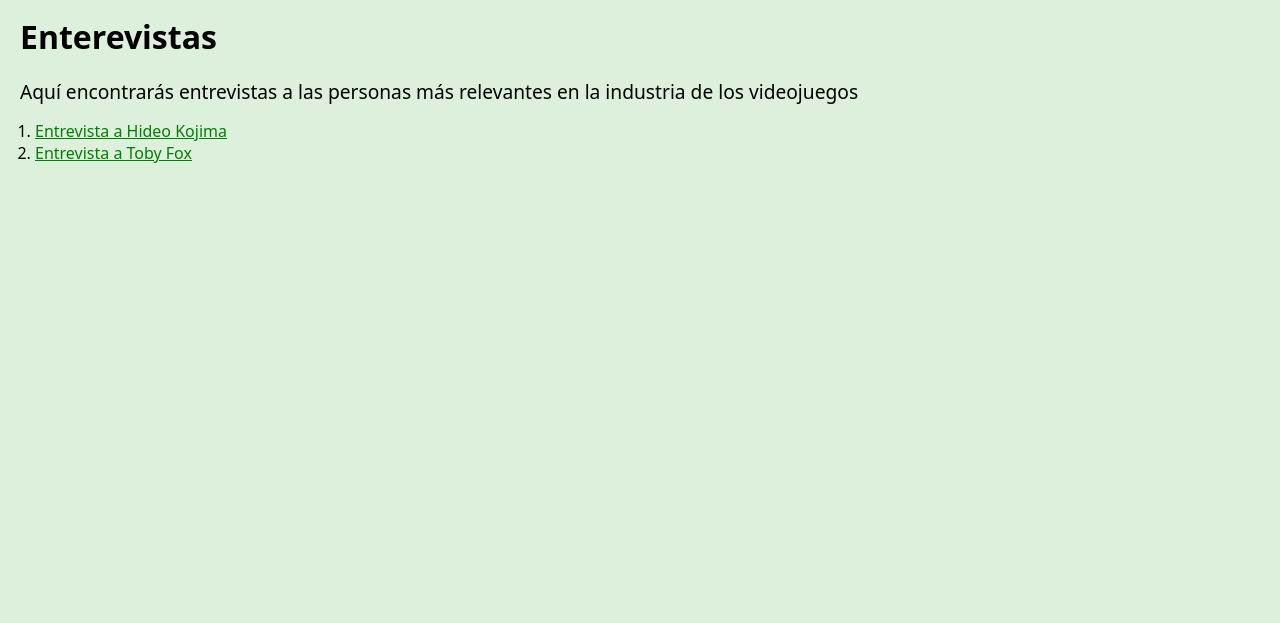
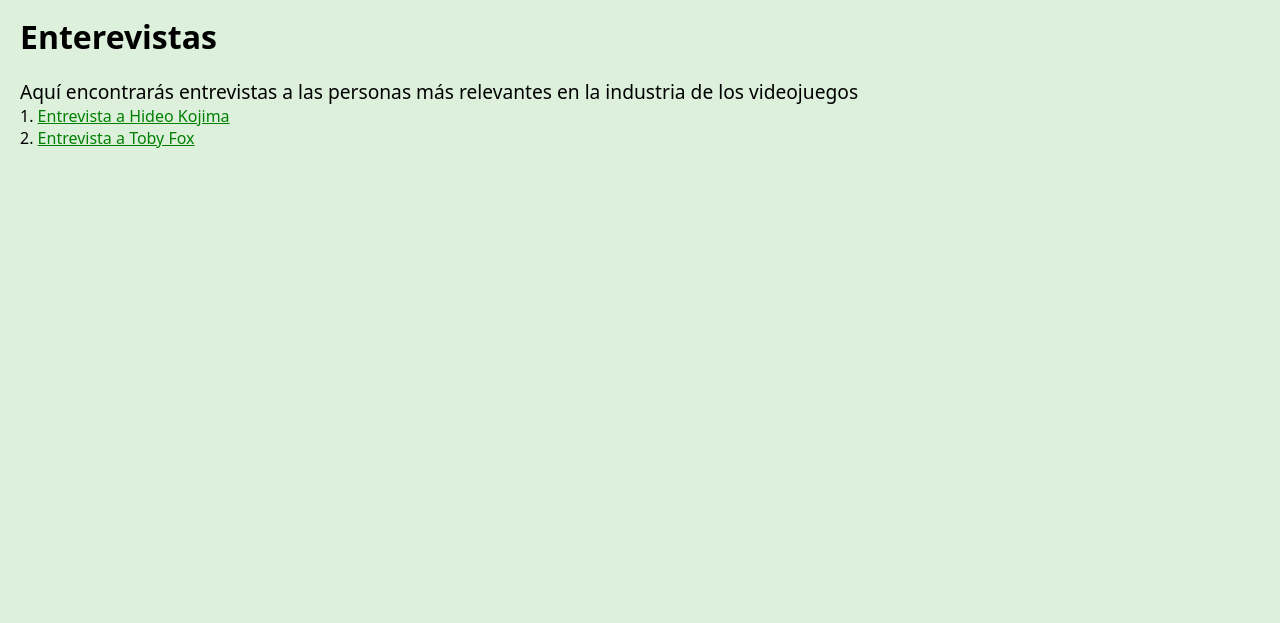
Before and after one commit to iz45/iz45.github.io, a plain HTML site: page entrevistas.html in a window 1280 px wide. Shown: the part 95-718 px from the top of the page. Drawn offline with Linux system fonts and the light colour scheme.

Commit message:
Add files via upload

```diff
--- a/entrevistas.html
+++ b/entrevistas.html
@@ -33,7 +33,7 @@
     <main>
         <h1>Enterevistas</h1>
         <p>Aquí encontrarás entrevistas a las personas más relevantes en la industria de los videojuegos</p>
-        <ol class="menu">
+        <ol class="lista">
             <li>
                 <a href="entrevistas/kojima.html">Entrevista a Hideo Kojima</a>
             </li>
--- a/estilos.css
+++ b/estilos.css
@@ -93,19 +93,24 @@ header a:hover {
 }
 
 /*cambia los estilos de los links del menú de navegación*/
-.menu {
+.menu{
     padding: 15px;
 }
 
 ul{
     list-style-type: circle;
+    list-style-position: inside;
 }
 
-.menu a {
+ol{
+    list-style-position: inside;
+}
+
+.menu a , .lista a{
     color: green;
 }
 
-.menu a:hover {
+.menu a:hover , .lista a:hover{
     color: hotpink;
 }
 /*estilos del layout default de las páginas*/
```
Also changed, not shown: noticias.html (+1 -1 lines).
